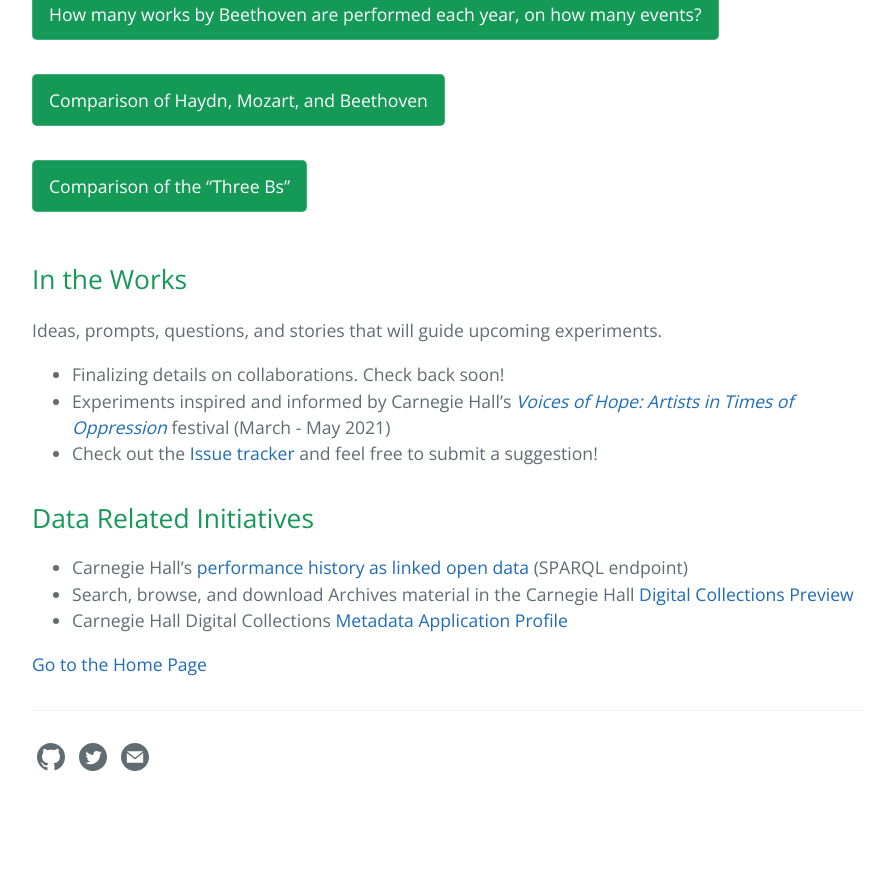
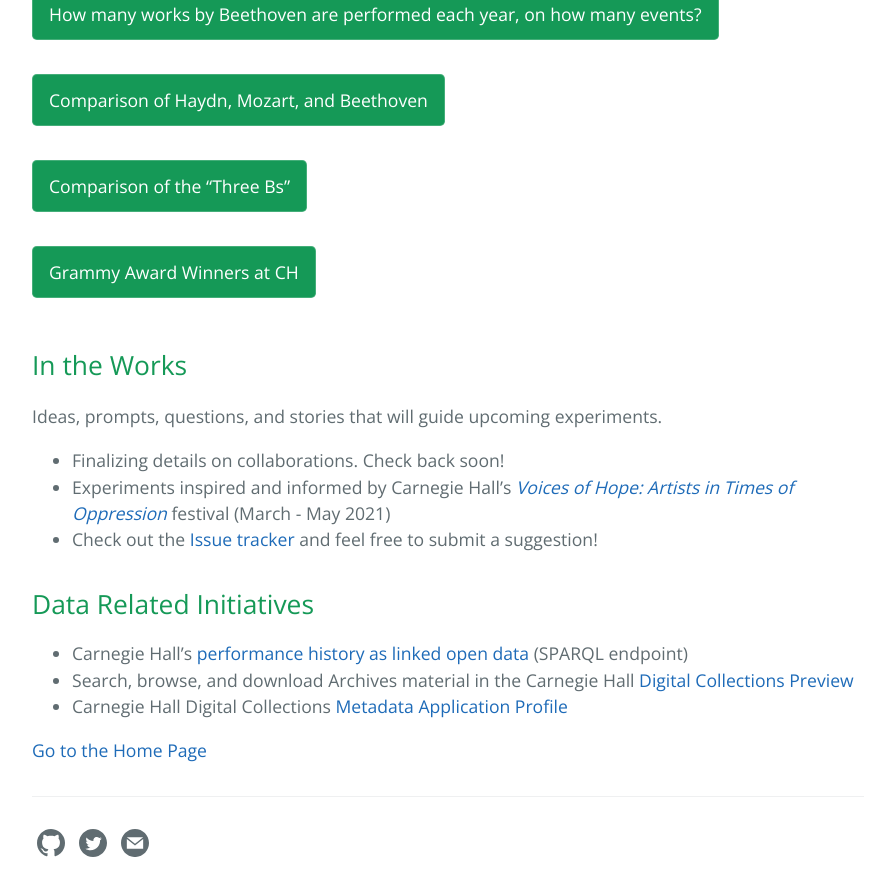
Before and after one commit to CarnegieHall/datalab, a Jekyll site: the page built from experiments.md, in a window 1280 px wide and 900 px high, scrolled down 576 px. Shown: the top 896 px of the window, without its empty margins (192-1077 px from the left). Built offline with Jekyll 4.4.1, drawn with Linux system fonts in a browser that asks for light colours; before the commit the page ends 1401 px from its top, so only the background shows below that.

```diff
--- a/experiments.md
+++ b/experiments.md
@@ -17,6 +17,8 @@ order: 2
 
 [Comparison of the "Three Bs"](/experiments/chdl-0004.md){: .btn}
 
+[Grammy Award Winners at CH](/experiments/chdl-0004.md){: .btn}
+
 ## In the Works
 
 Ideas, prompts, questions, and stories that will guide upcoming experiments.
```
